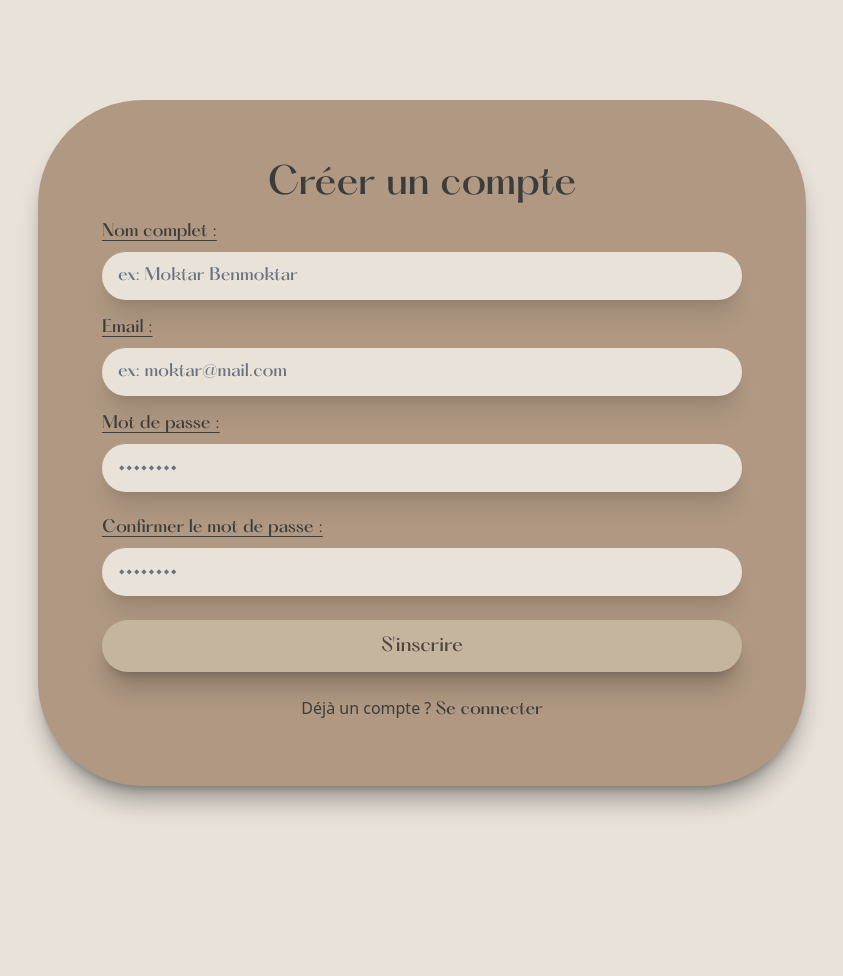
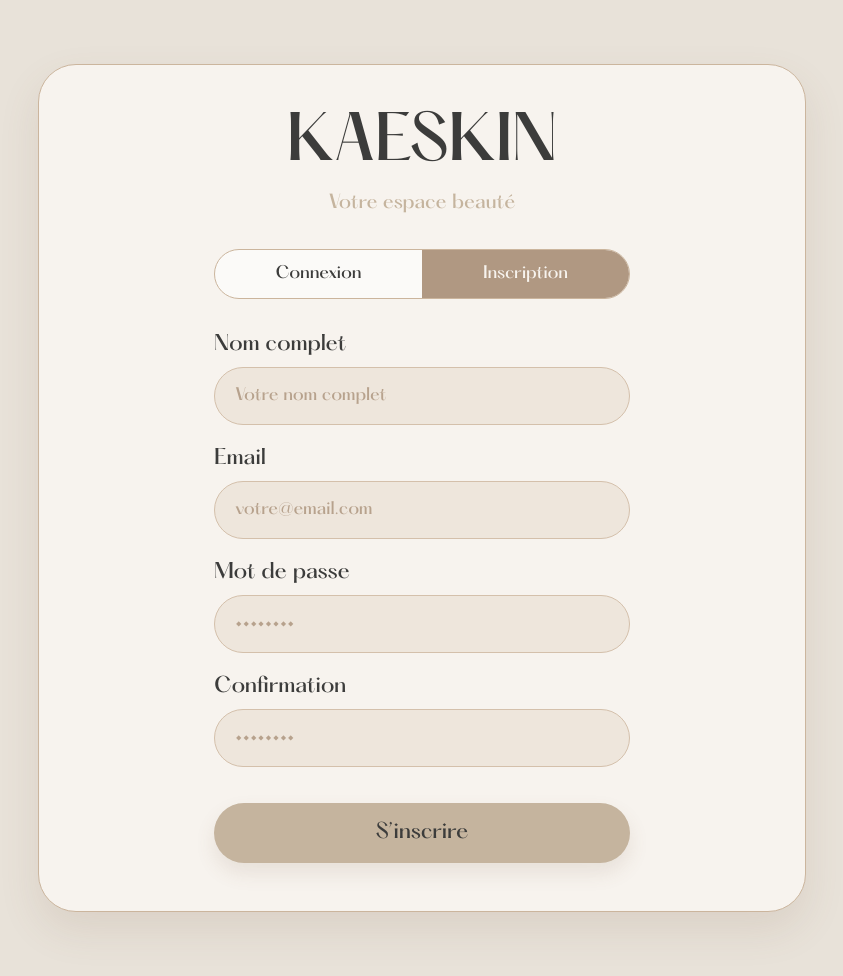
Before and after one commit to Noureddine17/PA, a PHP site: page /inscription.php in a window 1280 px wide. Shown: the part 73-1049 px from the top of the page, without its empty margins (218-1061 px from the left). Before the commit the page ends 885 px from the top, so only its background shows below. Run offline with PHP 8.4, Linux system fonts and the light colour scheme.

Commit message:
Simplification front

```diff
--- a/inscription.php
+++ b/inscription.php
@@ -2,82 +2,69 @@
 include('headers/header.php');
 ?>
 
-<div class="container mx-auto px-8 py-1">
-    <div class=" flex justify-center items-center my-12 py-12">
-        <div class="w-full max-w-3xl">
-            <div class="flex justify-center">
-                <div class="w-full max-w-3xl">
+<main class="px-4 py-10 md:py-16">
+    <section class="container mx-auto">
+        <div class="mx-auto max-w-3xl">
+            <div class="rounded-[38px] border border-[#CBB59D] bg-[#F7F3EE] px-6 py-10 shadow-[0_18px_40px_rgba(120,94,65,0.12)] md:px-10 md:py-12">
+                <div class="mx-auto max-w-[26rem]">
+                    <header class="text-center mb-8">
+                        <h1 class="font-hatton text-main text-5xl md:text-6xl leading-none mb-4">KAESKIN</h1>
+                        <p class="font-hatton text-accent text-lg">Votre espace beauté</p>
+                    </header>
 
-                    <div class="bg-div rounded-[105px] p-16 shadow-xl/30">
+                    <div class="mb-8 rounded-full border border-[#CBB59D] overflow-hidden bg-white/60">
+                        <div class="grid grid-cols-2">
+                            <a href="login.php"
+                                class="px-6 py-3 text-center font-hatton text-main transition-colors hover:bg-[#EFE6DB]">
+                                Connexion
+                            </a>
+                            <a href="inscription.php"
+                                class="bg-div px-6 py-3 text-center font-hatton text-[#F7F3EE] transition-colors">
+                                Inscription
+                            </a>
+                        </div>
+                    </div>
 
-                        <h1 class="text-4xl font-bold font-text mb-4 font-hatton font-medium text-center">Créer un
-                            compte
-                        </h1>
-                        <!-- <p class="text-main text-center mb-6 font-hatton font-medium">Rejoignez-nous pour une expérience
-                        unique.</p> -->
-
-                        <form action="inscription.php" method="post">
-
-                            <div class="mb-4">
-                                <label for="name"
-                                    class="block text-main font-hatton font-medium mb-2 underline-offset-4 underline">Nom
-                                    complet : </label>
-                                <input type="text" id="name" name="name" placeholder="ex: Moktar Benmoktar"
-                                    class="bg-[#E8E2D9] rounded-full shadow-xl border-0 py-3 px-4 w-full text-[#4D443E] font-hatton placeholder:text-gray-500 focus:outline-none focus:ring-2 focus:ring-[#B09882]/50"
+                    <form action="inscription.php" method="post" class="space-y-5">
+                        <div>
+                            <label for="name" class="mb-2 block font-hatton text-xl text-main">Nom complet</label>
+                            <input type="text" id="name" name="name" placeholder="Votre nom complet"
+                                class="w-full rounded-full border border-[#D4C0AB] bg-[#EEE6DC] px-5 py-4 font-hatton text-main placeholder:text-[#B7A28D] focus:outline-none focus:ring-2 focus:ring-[#B09882]/40"
                                 required autocomplete="name" />
                         </div>
 
-                            <div class="mb-4">
-                                <label for="email"
-                                    class="block text-main font-hatton font-medium mb-2 underline-offset-4 underline">Email
-                                    : </label>
-                                <input type="email" id="email" name="email" placeholder="ex: moktar@mail.com"
-                                    class="bg-[#E8E2D9] rounded-full shadow-xl border-0 py-3 px-4 w-full text-[#4D443E] font-hatton placeholder:text-gray-500 focus:outline-none focus:ring-2 focus:ring-[#B09882]/50"
+                        <div>
+                            <label for="email" class="mb-2 block font-hatton text-xl text-main">Email</label>
+                            <input type="email" id="email" name="email" placeholder="votre@email.com"
+                                class="w-full rounded-full border border-[#D4C0AB] bg-[#EEE6DC] px-5 py-4 font-hatton text-main placeholder:text-[#B7A28D] focus:outline-none focus:ring-2 focus:ring-[#B09882]/40"
                                 required autocomplete="email" />
                         </div>
 
-                            <div class="mb-6">
-                                <label for="password"
-                                    class="block text-main font-hatton font-medium mb-2 underline-offset-4 underline">Mot
-                                    de
-                                    passe : </label>
+                        <div>
+                            <label for="password" class="mb-2 block font-hatton text-xl text-main">Mot de passe</label>
                             <input type="password" id="password" name="password" placeholder="••••••••"
-                                    class="bg-[#E8E2D9] rounded-full shadow-xl border-0 py-3 px-4 w-full text-[#4D443E] font-hatton placeholder:text-gray-500 focus:outline-none focus:ring-2 focus:ring-[#B09882]/50"
+                                class="w-full rounded-full border border-[#D4C0AB] bg-[#EEE6DC] px-5 py-4 font-hatton text-main placeholder:text-[#B7A28D] focus:outline-none focus:ring-2 focus:ring-[#B09882]/40"
                                 required autocomplete="new-password" />
                         </div>
 
-                            <div class="mb-6">
-                                <label for="password_confirmation"
-                                    class="block text-main font-hatton font-medium mb-2 underline-offset-4 underline">Confirmer
-                                    le mot de
-                                    passe : </label>
+                        <div>
+                            <label for="password_confirmation" class="mb-2 block font-hatton text-xl text-main">Confirmation</label>
                             <input type="password" id="password_confirmation" name="password_confirmation"
                                 placeholder="••••••••"
-                                    class="bg-[#E8E2D9] rounded-full shadow-xl border-0 py-3 px-4 w-full text-[#4D443E] font-hatton placeholder:text-gray-500 focus:outline-none focus:ring-2 focus:ring-[#B09882]/50"
+                                class="w-full rounded-full border border-[#D4C0AB] bg-[#EEE6DC] px-5 py-4 font-hatton text-main placeholder:text-[#B7A28D] focus:outline-none focus:ring-2 focus:ring-[#B09882]/40"
                                 required autocomplete="new-password" />
                         </div>
 
                         <button type="submit"
-                                class="w-full bg-button hover:!bg-[#E8E2D9] hover:!text-[#B09882] hover:scale-105 active:scale-95 transition-all duration-300 text-[#4D443E] font-bold py-3 px-6 rounded-full shadow-xl/20 font-hatton font-medium text-lg">
-                                S'inscrire
+                            class="mt-4 w-full rounded-full bg-button px-6 py-4 font-hatton text-xl text-main shadow-[0_10px_20px_rgba(120,94,65,0.12)] transition-all duration-300 hover:scale-[1.01] hover:bg-[#D4C0AB]">
+                            S’inscrire
                         </button>
-
-                            <div class="text-center mt-6">
-                                <span class="text-main">Déjà un compte ?</span>
-                                <a class="font-hatton font-medium text-main hover:!text-[#C5B49E] hover:transition-colors transition-colors inline-block active:scale-95"
-                                    href="login.php">
-                                    Se connecter
-                                </a>
-                            </div>
                     </form>
                 </div>
             </div>
-
         </div>
-
-        </div>
-    </div>
-</div>
+    </section>
+</main>
 
 
 <?php
```
Also changed, not shown: login.php (+39 -39 lines), rdv.php (+1 -48 lines), 1 other file. Lines whose indentation alone changed are shown as unchanged.
